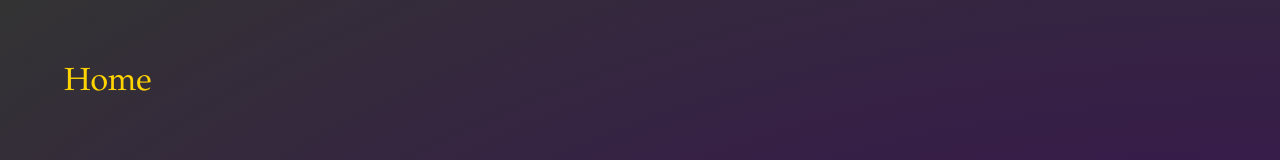
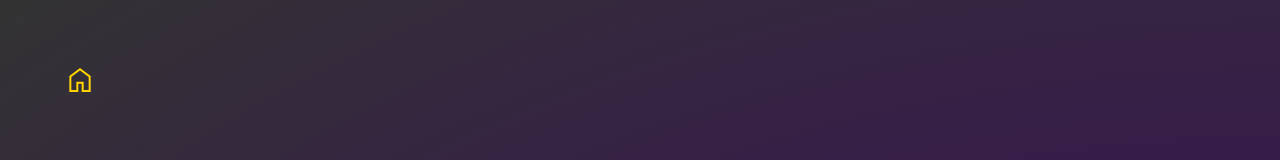
Before and after one commit to Nickvs99/DnD-campaign-companion, a Vue app: page / in a window 1280 px wide. Shown: the top 160 px of the page. Built offline with nearby package versions, Linux system fonts and the light colour scheme.

Commit message:
Replace 'Home' with home icon in navbar

```diff
--- /dev/null
+++ b/src/assets/icons/HomeIcon.vue
@@ -0,0 +1,3 @@
+<template>
+    <svg xmlns="http://www.w3.org/2000/svg" viewBox="0 96 960 960"><path d="M220 876h150V626h220v250h150V486L480 291 220 486v390Zm-60 60V456l320-240 320 240v480H530V686H430v250H160Zm320-353Z"/></svg>
+</template>
--- a/src/components/NavBar.vue
+++ b/src/components/NavBar.vue
@@ -1,8 +1,10 @@
 <template>
 
 <nav class="navbar">
+    <router-link class="navbar-item" to="/"><HomeIcon class="navbar-svg"/></router-link>
+
     <TransitionGroup name="slide">
-            <router-link class="navbar-item" v-for="item in navBarItems" :to="item.to" :key="item.to"> {{ item.text }} </router-link>
+        <router-link class="navbar-item" v-for="item in navBarItems" :to="item.to" :key="item.to"> {{ item.text }} </router-link>
     </TransitionGroup>
 </nav>
 
@@ -10,11 +12,14 @@
 
 <script>
 
+import HomeIcon from "@/assets/icons/HomeIcon.vue";
+
 export default {
     name: "NavBar",
+    components: { HomeIcon },
     data() {
         return {
-            navBarItems: [{to: "/", text:"Vaarwel"}],
+            navBarItems: [],
         };
     },
     mounted() {
@@ -27,7 +32,7 @@ export default {
     },
     methods: {
         setNavBarItems(toPath) {
-            this.navBarItems = [{to: "/", text:"Home"}];
+            this.navBarItems = [];
 
             let path = "";
             let pathSplit = toPath.split("/").filter(item => item !== "");
@@ -81,4 +86,9 @@ export default {
     transform: translateX(300px);
 }
 
+.navbar-svg {
+    width: 2rem;
+    height: 2rem;
+}
+
 </style>
--- a/src/styles/_globals.scss
+++ b/src/styles/_globals.scss
@@ -53,6 +53,11 @@ input[type=text] {
     }
 }
 
+svg {
+    fill: var(--font-color);
+    vertical-align: top;
+}
+
 .hidden {
     display: none;
 }
```
